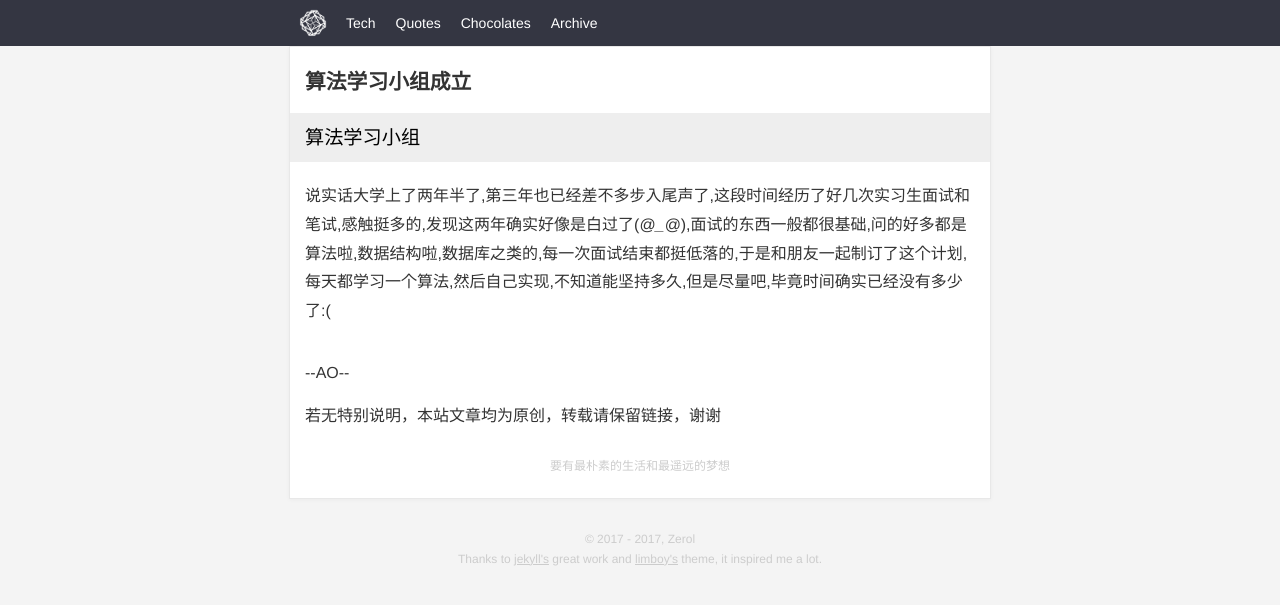
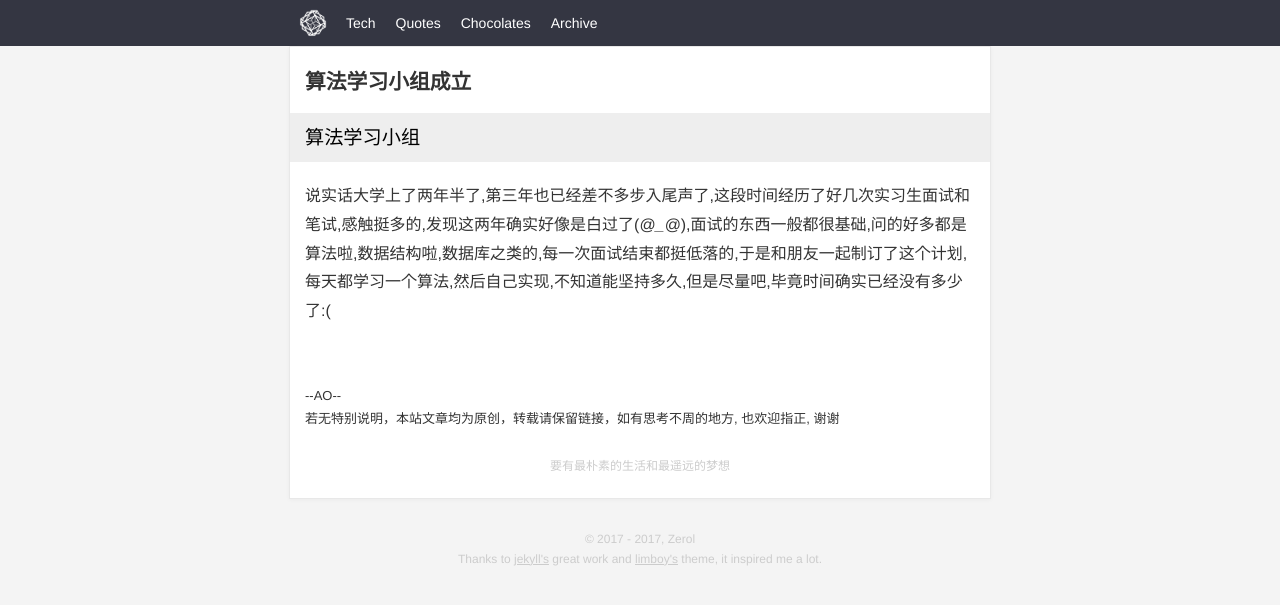
Before and after one commit to zeroooooooo/notes, a Jekyll site: the page built from _posts/Tech/随笔/2014-04-05-studyalgorithm.md, in a window 1280 px wide. Shown: the top 605 px of the page. Built offline with Jekyll 4.4.1, drawn with Linux system fonts in a browser that asks for light colours; comment, search, counter and statistics services are not loaded.

```diff
--- a/_layouts/category.html
+++ b/_layouts/category.html
@@ -13,8 +13,8 @@
 					{% assign diffTime = currentYear | minus: postPublishYear %}
 					{% if diffTime <= 1 and postPublishYear >= '2017' %}
 						<li>
-							<p class="date" cate="{{ post.categories }}">{{ post.date | date:"%Y-%m-%d" }}</p>
-							<span class="category">{{post.type}}/{{post.tags}}</span>
+							<p class="date" cate="{{ post.categories }}">{{ post.date }}</p>
+							<!-- <span class="category">{{post.type}}/{{post.tags}}</span> -->
 							 <a href="{{ post.url }}">{{ post.title }}</a>
 						</li>
 					{% endif %}
--- a/_layouts/post.html
+++ b/_layouts/post.html
@@ -1,6 +1,15 @@
 <!DOCTYPE html PUBLIC "-//W3C//DTD XHTML 1.0 Transitional//EN" "//www.w3.org/TR/xhtml1/DTD/xhtml1-transitional.dtd">
 <html>
 	{% include header.html title=page.title %}
+	<style>
+		.cc-tips {
+			margin-top: 20px;
+		}
+		.cc-tips p {
+			margin: 0 !important;
+			font-size: 13px;
+		}
+	</style>
 	<body>
 		{% include header_nav.html %}
 		<div class="wrapper main">
@@ -9,8 +18,10 @@
 				<div class="cnt">
 					{{ content }}
 					<br />
-					--AO--
-					<p>若无特别说明，本站文章均为原创，转载请保留链接，谢谢</p>
+					<div class="cc-tips">
+						<p>--AO--</p>
+						<p>若无特别说明，本站文章均为原创，转载请保留链接，如有思考不周的地方, 也欢迎指正, 谢谢</p>
+					</div>
 				</div>
 				{% include issues.html %}
 			</div>
--- a/index.html
+++ b/index.html
@@ -11,7 +11,7 @@
     {% if diffTime <= 1 %}
         <li>
             <span class="date" cate="{{ post.categories }}">{{ post.date | date:"%Y-%m-%d" }}</span>
-            <span class="category">{{ post.tags}}</span>
+            <!-- <span class="category">{{ post.categories}}</span> -->
             <a href="{{ post.url }}">{{ post.title }}</a>
         </li>
     {% endif %}
```
Also changed, not shown: 2 other files.
